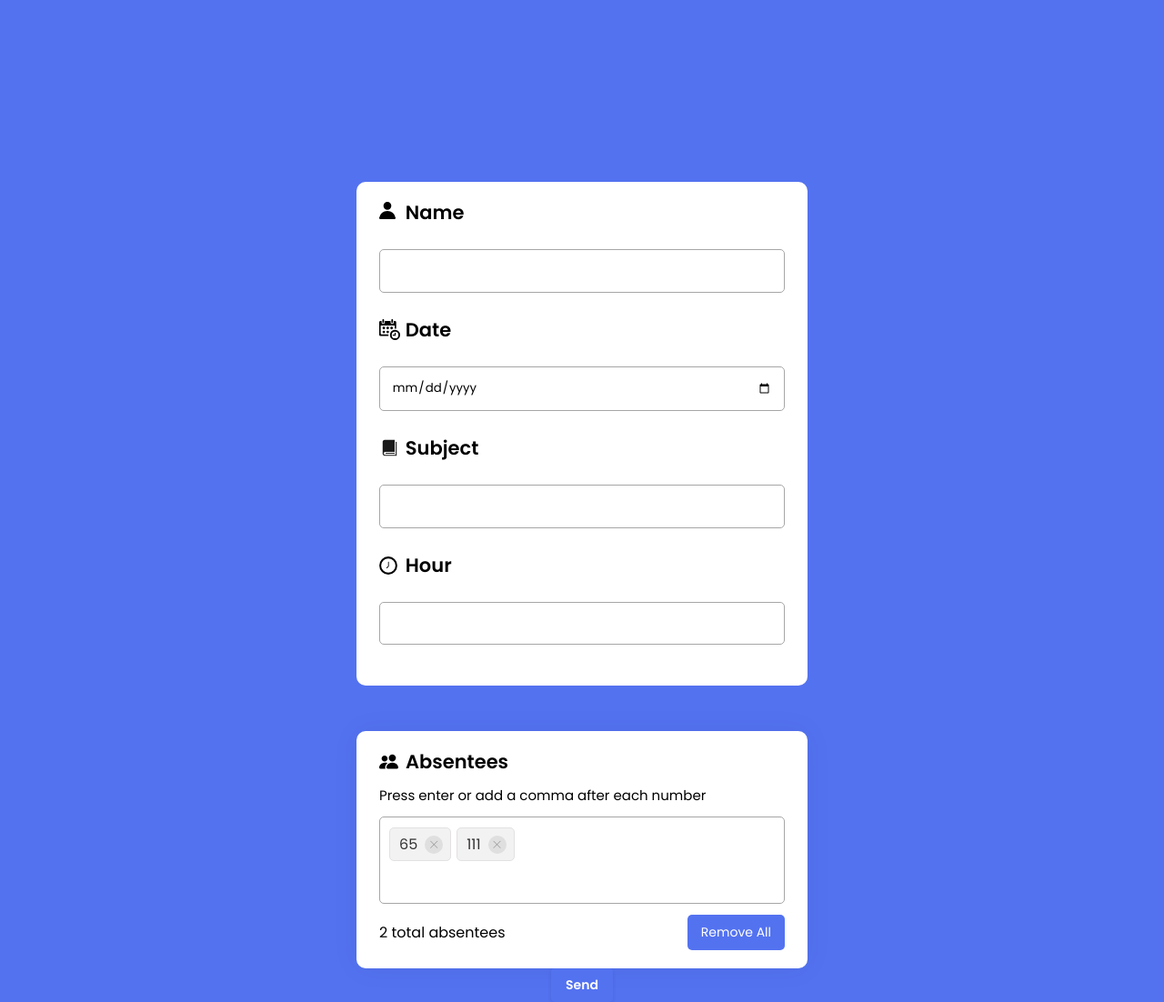
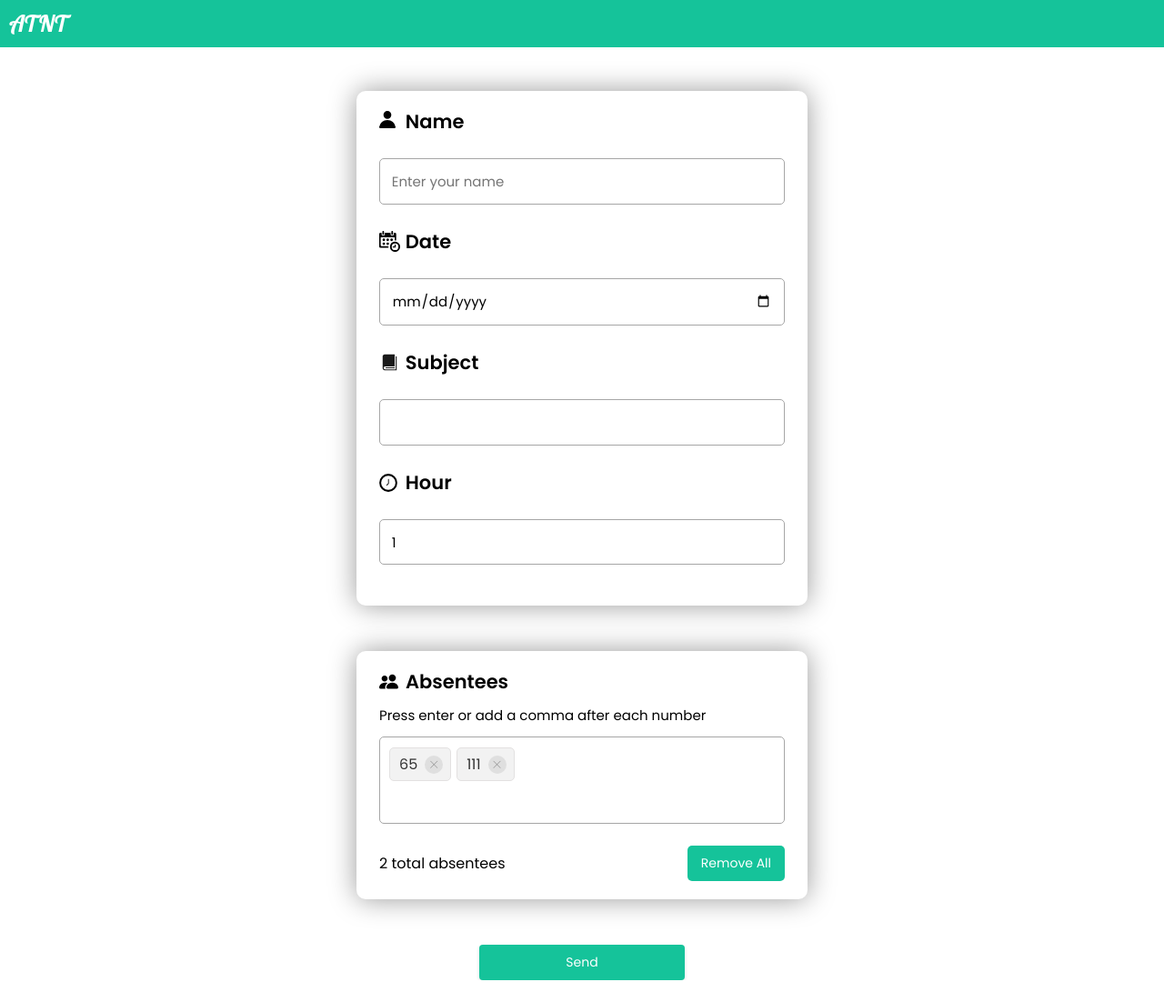
Before and after one commit to isub001/ATNT, a plain HTML site: page index.html in a window 1280 px wide. Shown: the whole page at 91% size. After the commit the page ends 1078 px from the top, so only its background shows below. Drawn offline with nearby package versions, Linux system fonts and the light colour scheme.

Commit message:
form style done, added a nav

```diff
--- a/index.html
+++ b/index.html
@@ -9,16 +9,20 @@
     <link rel="stylesheet" href="https://unicons.iconscout.com/release/v4.0.0/css/thinline.css">
   </head>
   <body>
+    <nav class="navbar">
+      <h1 class="navbar-title">ATNT</h1>
+    </nav>
+    <div class="wholewrapper">
       <div class="initialwrapper">
           <form>
               <label for="Name"><img class="icon1" src="icons/User-icon-SVG-09ujkfges.svg" alt="icon"><h2>Name</h2></label><br>
-            <input type="text" id="Name" class="inputBoxStyle" name="Name" required><br>
+              <input type="text" id="Name" placeholder="Enter your name" class="inputBoxStyle" name="Name" required><br>
               <label for="Hour-date"><img src="icons/Calandar-Icon-SVG-dvv4csd.svg" alt="icon"><h2>Date</h2></label><br>
               <input type="date" id="Hour-date" class="inputBoxStyle" name="Hour-date" required><br>
               <label for="Subject"><img src="icons/book_icon_188101.svg" alt="icon"><h2>Subject</h2></label><br>
               <input type="text" id="Subject" class="inputBoxStyle" name="Subject" required><br>
               <label for="Hour"><img class="icon1rel" src="icons/Clock-Icon-09iuhhjk.svg" alt="icon"><h2>Hour</h2></label><br>
-            <input type="number" id="Hour" class="inputBoxStyle" name="Hour" required min="1" max="7"><br>
+              <input type="number" id="Hour" value="1" class="inputBoxStyle" name="Hour" required min="1" max="7"><br>
           </form>
       </div>
       <div class="wrapper">
@@ -36,6 +40,7 @@
         </div>
       </div>
       <div><a class="btn" id="link" href="#" role="button">Send</a></div>
+  </div>
     <script src="script.js"></script>
   </body>
 </html>
--- a/styles.css
+++ b/styles.css
@@ -1,5 +1,6 @@
 /* Import Google Font - Poppins */
 @import url('https://fonts.googleapis.com/css2?family=Poppins:wght@400;500;600;700&display=swap');
+@import url('https://fonts.googleapis.com/css2?family=Lobster+Two:ital@1&display=swap');
 *{
   margin: 0;
   padding: 0;
@@ -7,24 +8,34 @@
   font-family: 'Poppins', sans-serif;
 }
 body{
+  min-height: 100vh;
+  background: #FFFFFF;
+}
+.wholewrapper {
   display: flex;
   align-items: center;
-  margin-top: 200px;
-  /* justify-content: space-evenly; */
   flex-direction: column;
-  min-height: 100vh;
-  background: #5372F0;
 }
-::selection{
-  color: #fff;
-  background: #5372F0;
+.navbar {
+  display:flex;
+  align-items: flex-start;
+  background: #15C39A;
+  position: fixed;
+  width: 100%;
+  padding: .7rem;
+}
+.navbar-title {
+  font-family: 'Lobster Two', cursive;
+  color: #FFFFFF;
 }
 .initialwrapper {
+   margin-top: 100px;
    width: 496px;
    height: 100%;
    background: #fff;
    border-radius: 10px;
    padding: 18px 25px 20px;
+   box-shadow: 0 0 30px rgba(0,0,0,0.4);
 }
 .initialwrapper h2 {
   font-size: 21px;
@@ -37,7 +48,6 @@ body{
   margin-top: 4px;
   float: left;
 }
-
 .initialwrapper .icon1 {
   max-width: 18px;
   margin-top: 4px;
@@ -52,6 +62,7 @@ body{
   border: 1px solid #a6a6a6;
   border-radius: 5px;
   padding: .8rem;
+  font-size: 15px;
 }
 .wrapper{
   width: 496px;
@@ -59,7 +70,7 @@ body{
   border-radius: 10px;
   margin-top: 50px;
   padding: 18px 25px 20px;
-  box-shadow: 0 0 30px rgba(0,0,0,0.06);
+  box-shadow: 0 0 30px rgba(0,0,0,0.4);
 }
 .wrapper :where(.title, li, li i, .details){
   display: flex;
@@ -116,6 +127,7 @@ body{
 }
 .wrapper .details{
   justify-content: space-between;
+  margin-top: 24px;
 }
 .details button{
   border: none;
@@ -125,7 +137,7 @@ body{
   cursor: pointer;
   padding: 9px 15px;
   border-radius: 5px;
-  background: #5372F0;
+  background: #15C39A;
   transition: background 0.3s ease;
 }
 .details button:hover{
@@ -133,22 +145,24 @@ body{
 }
 a[role="button"] {
     display: inline-block;
-    padding: 8px 16px;
+    align-items: center;
+    margin-top: 50px;
+    padding: 9px 95px;
     border: none;
+    outline: none;
     border-radius: 4px;
     font-size: 14px;
-    font-weight: 600;
+    /*font-weight: 600;*/
     color: #fff;
-    background-color: #5372F0;
+    background: #15C39A;
     cursor: pointer;
     box-shadow: 0 2px 4px 0 rgba(0,0,0,0.1);
     text-decoration: none;
+    transition: background 0.3s ease;
   }
-
 a[role="button"]:hover {
   background-color: #2c52ed;
 }
-
 a[role="button"]:active {
   background-color: #0c77e1;
   box-shadow: 0 1px 2px 0 rgba(0,0,0,0.1);
```
Lines whose indentation alone changed are shown as unchanged.
